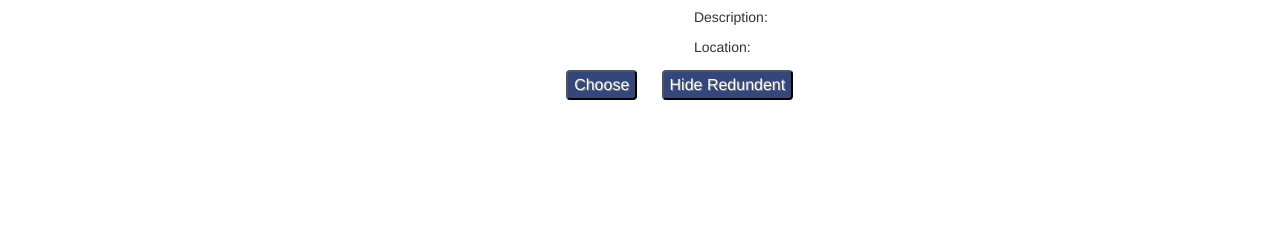
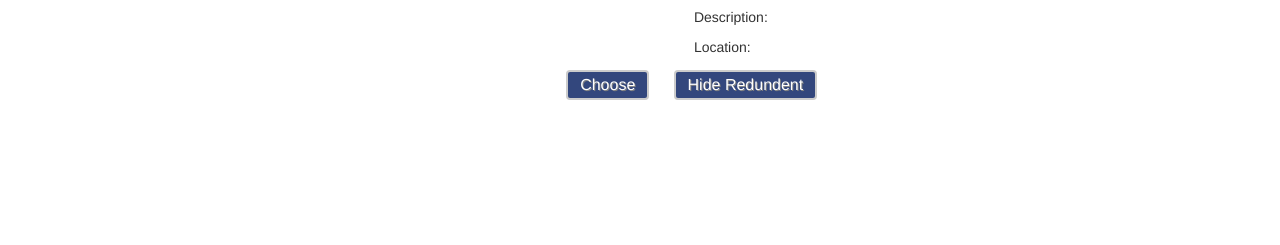
Before and after one commit to zhaih/timetable-preview, a website: page Template/timetable.ejs in a window 1280 px wide. Shown: the part 155-400 px from the top of the page. Drawn offline with nearby package versions, Linux system fonts and the light colour scheme; files that its build step writes are made by us from their sources.

Commit message:
use button class in bootstrap, delete useless lines in style.css

```diff
--- a/Static/css/style.css
+++ b/Static/css/style.css
@@ -21,12 +21,9 @@ body{
 #courses{
 	font-weight: bold;
 	font-family: "Times New Roman", Times, serif;
-	/*float:right;
-	padding-right:1%;*/
 	text-align: left;
 	font-size: 15px;
 	margin-bottom: 1%;
-	/*margin-right:5%;*/
 }
 
 #classSpec{
@@ -55,12 +52,10 @@ body{
     background-image: url("https://prod.ss.unimelb.edu.au/student/UMSystemImages/UMHeader/uom-noswirl.jpg");
     background-repeat: no-repeat;
     background-position: 100% 0;
-    /*margin-bottom: 110px;*/
 }
 
 #logo a {
     position: absolute;
-    /*float:left;*/
     top: -10px;
     right: -100px;
     height: 120px;
@@ -77,8 +72,7 @@ body{
     border-radius: 4px;
     border-width: 2px;
     font-size: 16px;
-    line-height: 20px;
-    margin-bottom: 4px;
+    line-height: 10px;
     text-align: center;
     text-shadow: 1px 1px grey;
     color: #ffffff;
@@ -93,8 +87,7 @@ body{
     border-radius: 4px;
     border-width: 2px;
     font-size: 16px;
-    line-height: 20px;
-    margin-bottom: 4px;
+    line-height: 10px;
     text-align: center;
     text-shadow: 1px 1px grey;
     color: #ffffff;
--- a/Template/timetable.ejs
+++ b/Template/timetable.ejs
@@ -268,8 +268,8 @@
         <div class="row">
             <div class="col-md-5"></div>
             <div class="col-md-4">
-                    <button type = "button" name = "button" id = "chooseButton">Choose</button>
-                    <button type = "button" name = "button" id = "hideRedundent">Hide Redundent</button>
+                    <button type = "button" name = "button" class="btn btn-default" id = "chooseButton">Choose</button>
+                    <button type = "button" name = "button" class="btn btn-default" id = "hideRedundent">Hide Redundent</button>
             </div>
         </div>
     <div class="col-md-12" style = "text-align : center;">
```
